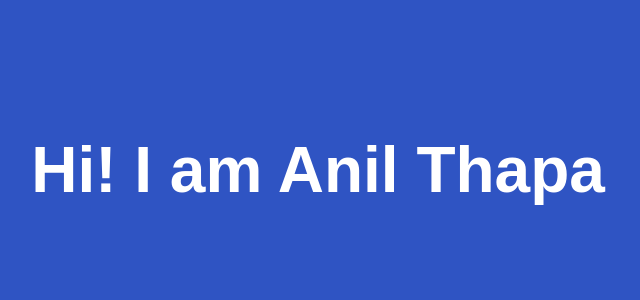
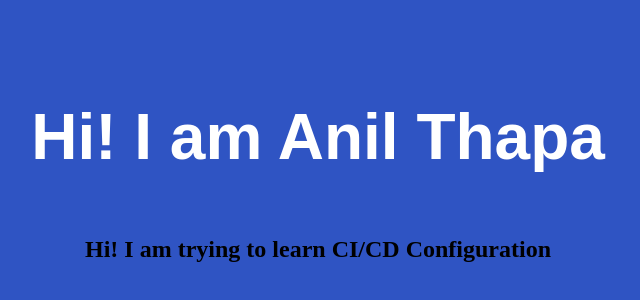
Before and after one commit to anilthapaa/my-app, a plain HTML site: page index.html in a window 1280 px wide. Shown: the part 238-538 px from the top of the page, without its empty margins (322-962 px from the left). Drawn offline with Linux system fonts and the light colour scheme.

Commit message:
Update index.html

```diff
--- a/index.html
+++ b/index.html
@@ -28,5 +28,6 @@ a{
 </head>
 <body>
   <h1>Hi! I am Anil Thapa</h1>
+  <h2>Hi! I am trying to learn CI/CD Configuration</h2>
 </body>
 </html>
```
